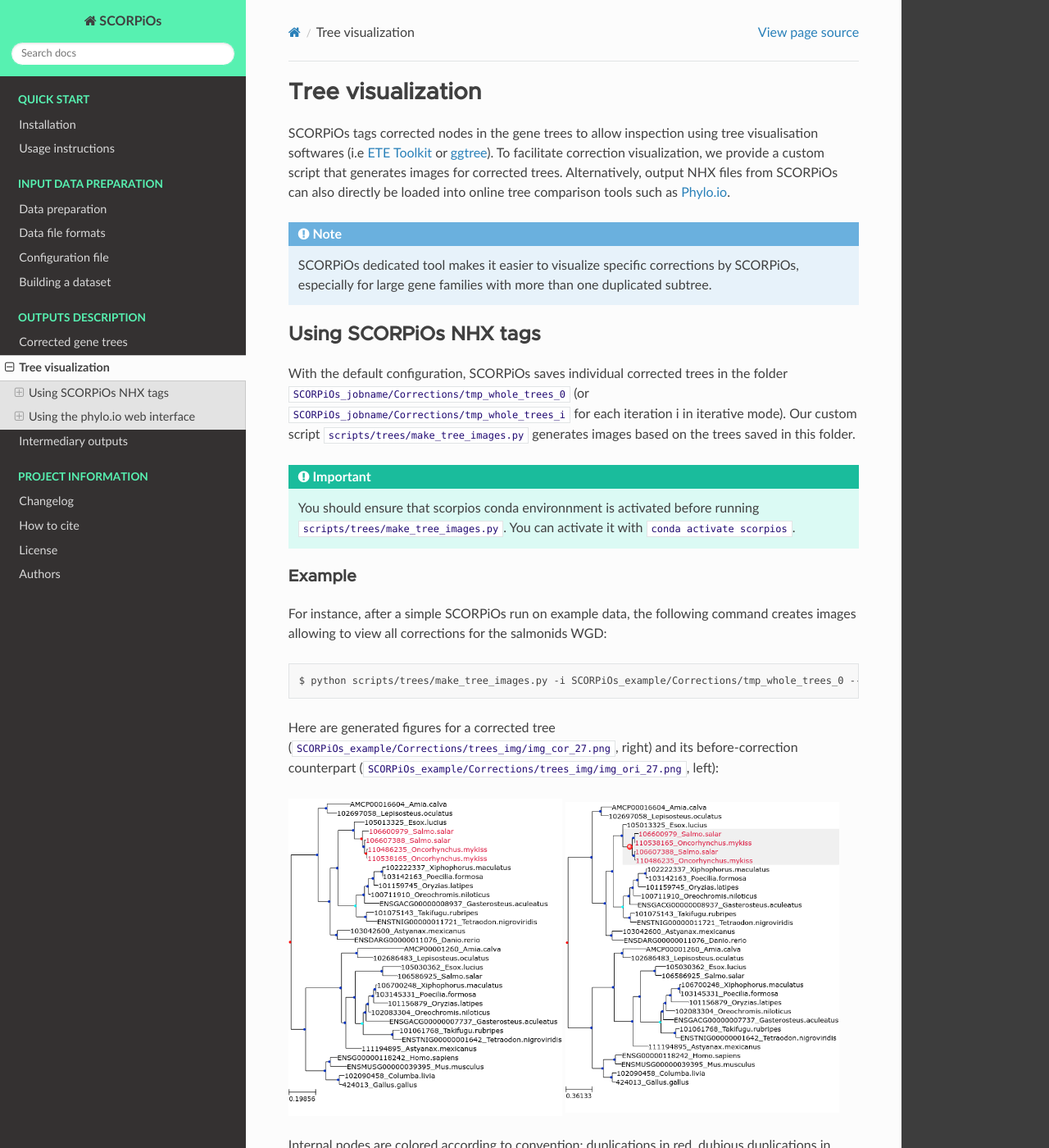
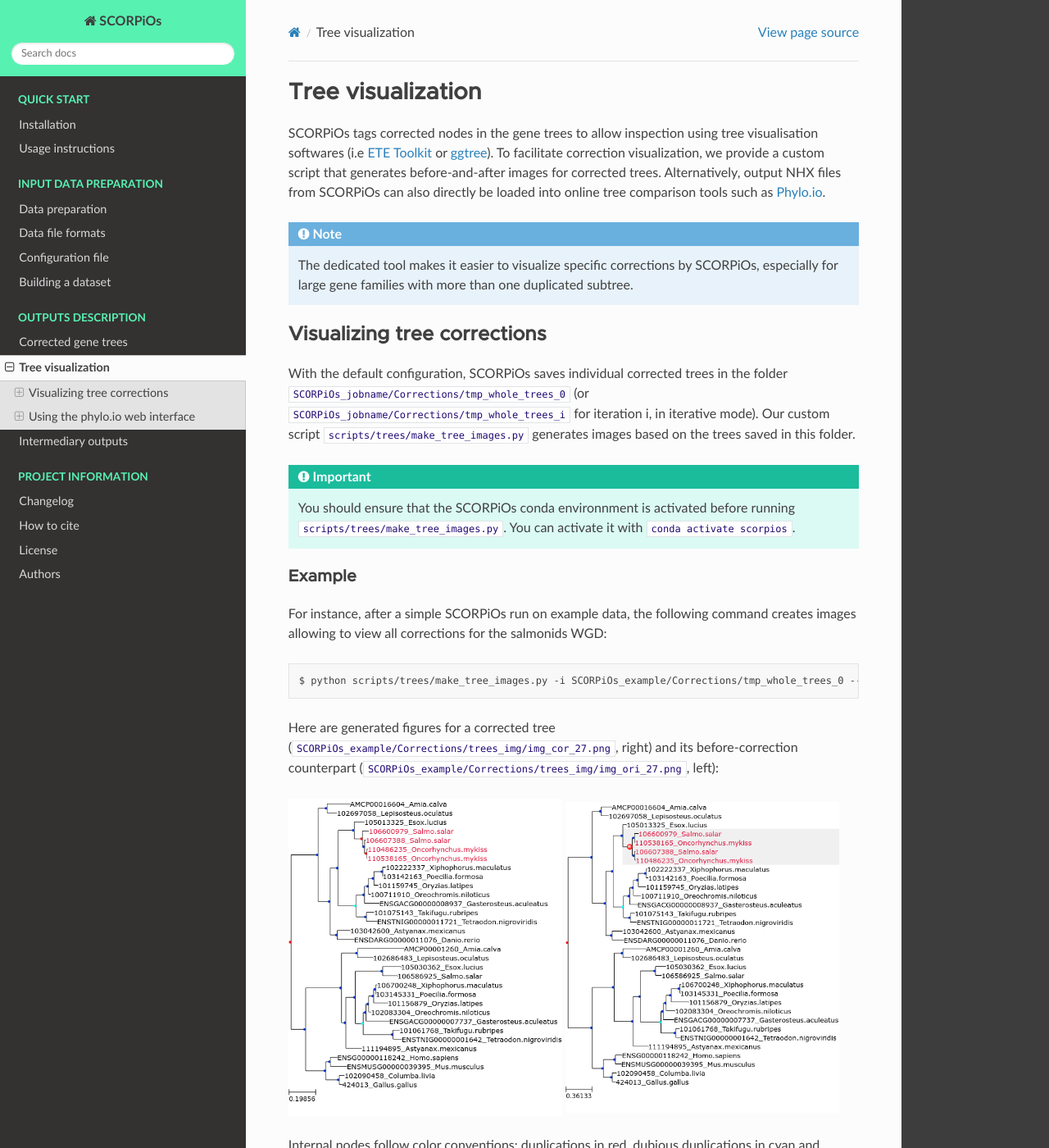
Before and after one commit to DyogenIBENS/SCORPIOS, a Sphinx documentation site: the page built from doc/output_treeviz.rst, in a window 1280 px wide and 1400 px high. Shown: the whole window at 82% size. Built offline with Sphinx 7.4.7 and the Read the Docs theme 2.0.0, drawn with Linux system fonts in a browser that asks for light colours; some of the changed text lies outside the part shown.

Commit message:
Update output_treeviz.rst

```diff
--- a/doc/output_treeviz.rst
+++ b/doc/output_treeviz.rst
@@ -1,19 +1,19 @@
 Tree visualization
 ===================
 
-SCORPiOs tags corrected nodes in the gene trees to allow inspection using tree visualisation softwares (i.e `ETE Toolkit <http://etetoolkit.org/>`_ or `ggtree <https://guangchuangyu.github.io/software/ggtree/>`_). To facilitate correction visualization, we provide a custom script that generates images for corrected trees. Alternatively, output NHX files from SCORPiOs can also directly be loaded into online tree comparison tools such as `Phylo.io <https://phylo.io/>`_.
+SCORPiOs tags corrected nodes in the gene trees to allow inspection using tree visualisation softwares (i.e `ETE Toolkit <http://etetoolkit.org/>`_ or `ggtree <https://guangchuangyu.github.io/software/ggtree/>`_). To facilitate correction visualization, we provide a custom script that generates before-and-after images for corrected trees. Alternatively, output NHX files from SCORPiOs can also directly be loaded into online tree comparison tools such as `Phylo.io <https://phylo.io/>`_.
 
 ..  note::
 
-	SCORPiOs dedicated tool makes it easier to visualize specific corrections by SCORPiOs, especially for large gene families with more than one duplicated subtree.
+	The dedicated tool makes it easier to visualize specific corrections by SCORPiOs, especially for large gene families with more than one duplicated subtree.
 
-Using SCORPiOs NHX tags
------------------------
+Visualizing tree corrections
+----------------------------
 
-With the default configuration, SCORPiOs saves individual corrected trees in the folder :code:`SCORPiOs_jobname/Corrections/tmp_whole_trees_0` (or :code:`SCORPiOs_jobname/Corrections/tmp_whole_trees_i` for each iteration i in iterative mode). Our custom script :code:`scripts/trees/make_tree_images.py` generates images based on the trees saved in this folder.
+With the default configuration, SCORPiOs saves individual corrected trees in the folder :code:`SCORPiOs_jobname/Corrections/tmp_whole_trees_0` (or :code:`SCORPiOs_jobname/Corrections/tmp_whole_trees_i` for iteration i, in iterative mode). Our custom script :code:`scripts/trees/make_tree_images.py` generates images based on the trees saved in this folder.
 
 .. important::
-	You should ensure that scorpios conda environnment is activated before running :code:`scripts/trees/make_tree_images.py`. You can activate it with :code:`conda activate scorpios`.
+	You should ensure that the SCORPiOs conda environnment is activated before running :code:`scripts/trees/make_tree_images.py`. You can activate it with :code:`conda activate scorpios`.
 
 Example
 ^^^^^^^
@@ -36,7 +36,7 @@ Here are generated figures for a corrected tree (:code:`SCORPiOs_example/Correct
    :width: 48%
    :alt: corrected tree
 
-Internal nodes are colored according to convention: duplications in red, dubious duplications in cyan and speciation in blue. Leaves of the SCORPiOs-corrected subtree are shown in the same color in the corrected and uncorrected versions. The corrected WGD node is highlighted with a bigger circle and a grey background.
+Internal nodes follow color conventions: duplications in red, dubious duplications in cyan and speciation in blue. Leaves of the SCORPiOs-corrected subtree are shown in the same color in the corrected and uncorrected versions. The corrected WGD node is highlighted with a bigger circle and a grey background.
 
 Command-line arguments for :code:`scripts/trees/make_tree_images.py`:
 ^^^^^^^^^^^^^^^^^^^^^^^^^^^^^^^^^^^^^^^^^^^^^^^^^^^^^^^^^^^^^^^^^^^^^
```
